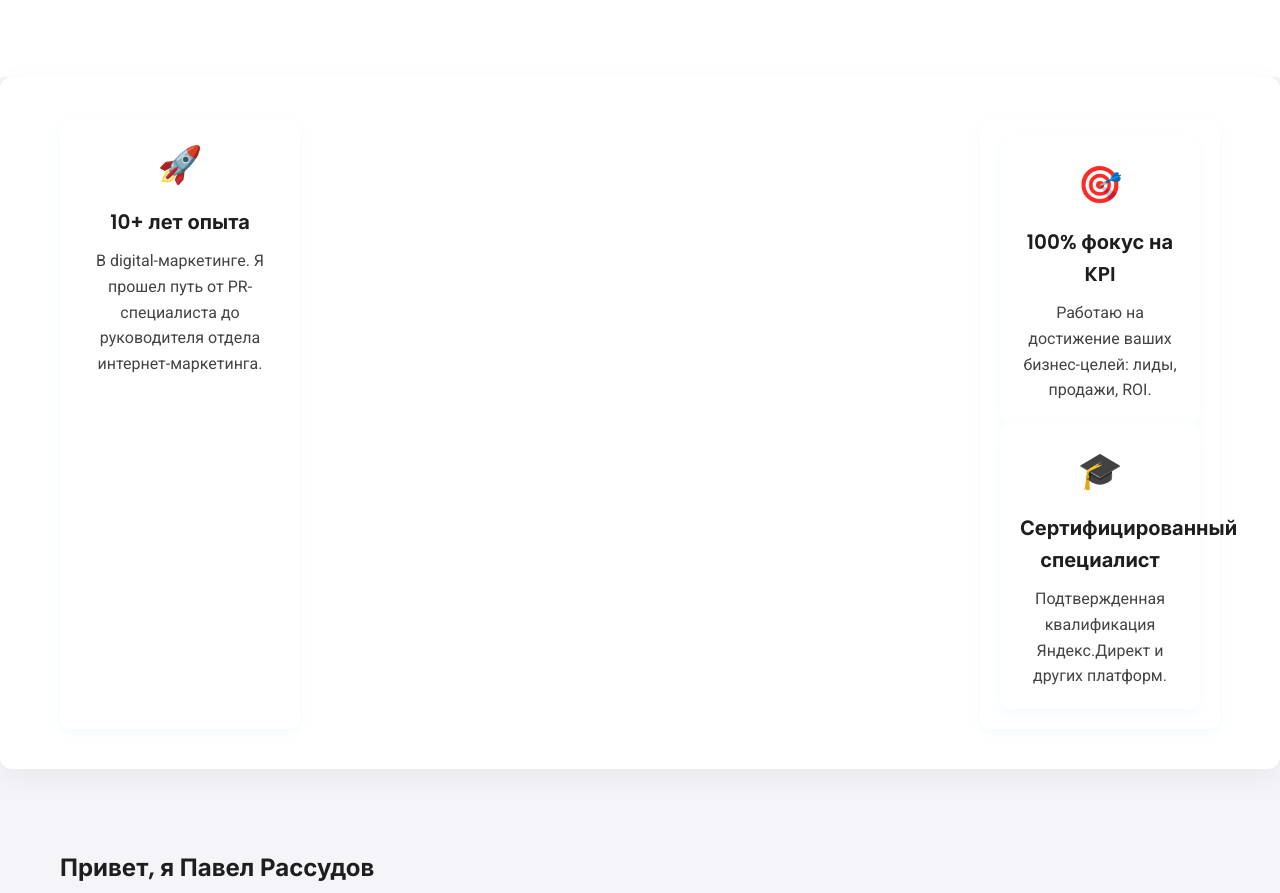
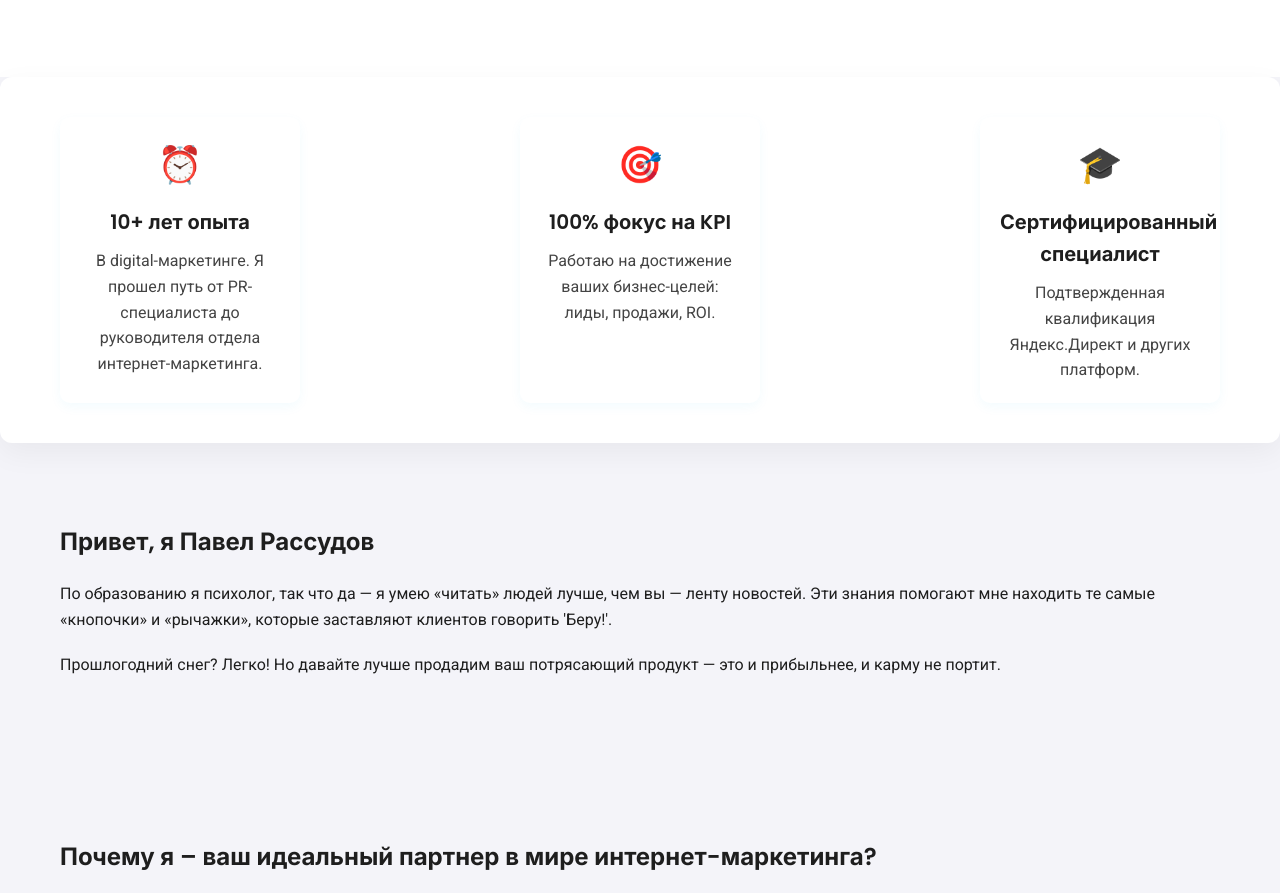
Before and after one commit to Rassudov/landing-marketer, a plain HTML site: page index.html in a window 1280 px wide. Shown: the part 371-1264 px from the top of the page. Drawn offline with Linux system fonts and the light colour scheme.

Commit message:
Update index.html
features block

```diff
--- a/index.html
+++ b/index.html
@@ -21,15 +21,15 @@
   </div>
 </section>
 
+
  <!-- Features Block -->
 <section class="features">
   <div class="container">
     <div class="feature-item">
-        <span class="icon">🚀</span>
+      <span class="icon">⏰</span>
       <h3>10+ лет опыта</h3>
       <p>В digital-маркетинге. Я прошел путь от PR-специалиста до руководителя отдела интернет-маркетинга.</p>
     </div>
-      <div class="feature-item">
     <div class="feature-item">
       <span class="icon">🎯</span>
       <h3>100% фокус на KPI</h3>
```
Lines whose indentation alone changed are shown as unchanged.
